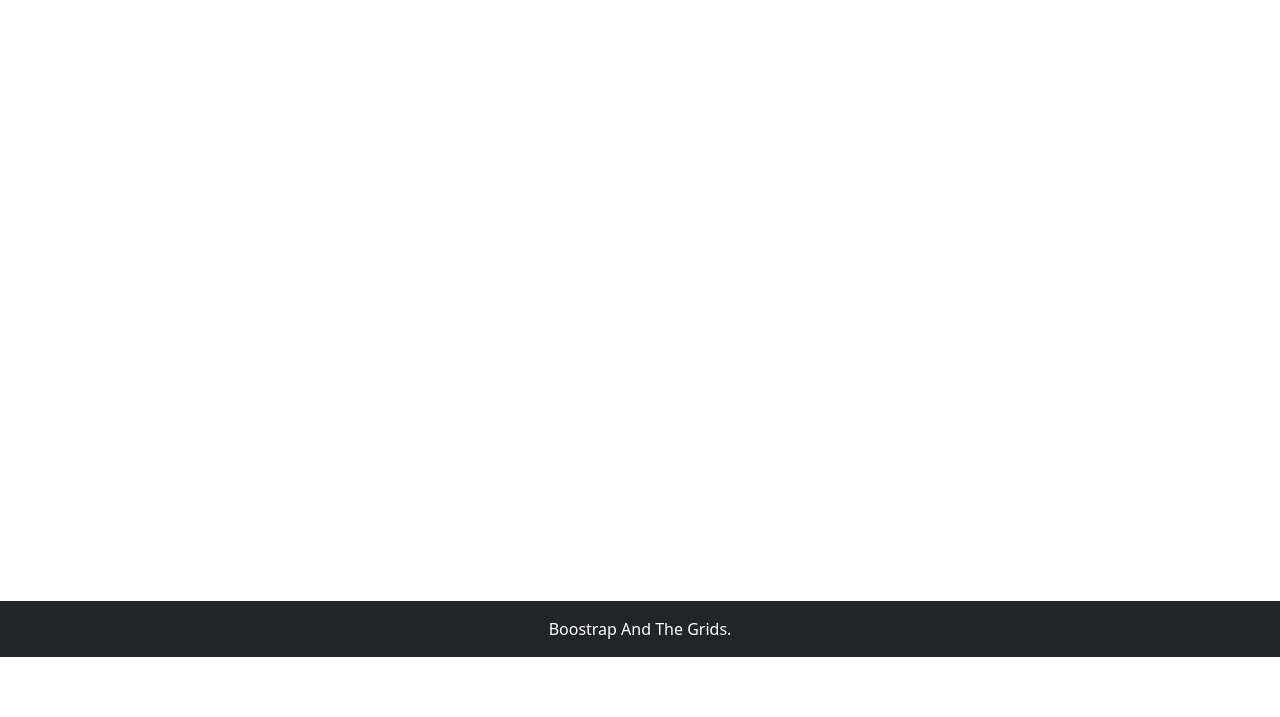
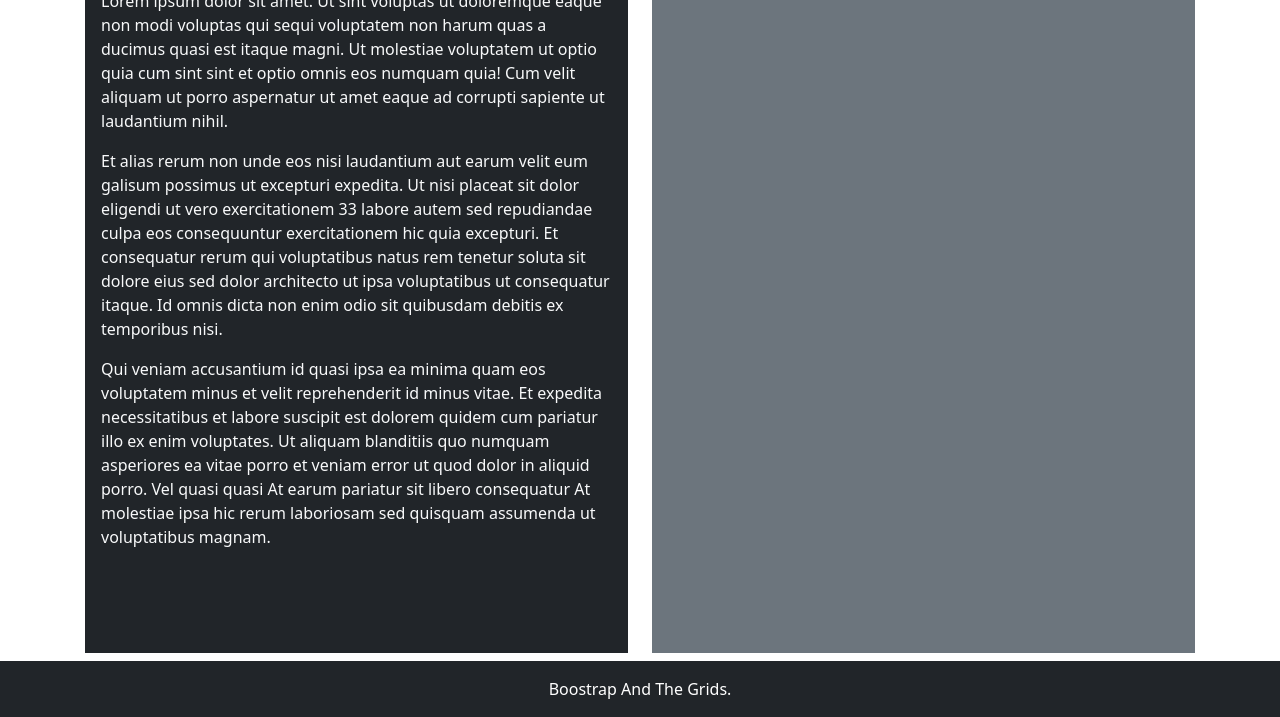
Before and after one commit to Aniyes/Boostrap-and-the-Grids, a plain HTML site: page Grid1.html in a window 1280 px wide. Shown: the part 143-860 px from the top of the page. Before the commit the page ends 800 px from the top, so only its background shows below. Drawn offline with nearby package versions, Linux system fonts and the light colour scheme.

Commit message:
Grid 1 Page complete
added custom css for padding and bootstrap for alightments

```diff
--- a/Grid1.html
+++ b/Grid1.html
@@ -62,9 +62,36 @@
 </nav>
 
     <main class="flex-shrink-0">
-       <div class="container">
+       <div class="container h-100 minHeight">
+        <div class="row row-cols-1 row-cols-md-2 gy-2 h-100">
+            <div class="col">
+                <div class="bg-dark text-light h-100 p-3">
+                    <h1>COL ONE</h1>
+    <P> Lorem ipsum dolor sit amet. Ut sint voluptas ut doloremque eaque non modi voluptas
+       qui sequi voluptatem non harum quas a ducimus quasi est itaque magni. Ut molestiae voluptatem ut
+       optio quia cum sint sint et optio omnis eos numquam quia! Cum velit aliquam ut porro aspernatur ut
+       amet eaque ad corrupti sapiente ut laudantium nihil.</P>
+     <p>   Et alias rerum non unde eos nisi laudantium aut earum velit eum galisum possimus ut excepturi expedita.
+        Ut nisi placeat sit dolor eligendi ut vero exercitationem 33 labore autem sed repudiandae culpa eos
+        consequuntur exercitationem hic quia excepturi. Et consequatur rerum qui voluptatibus natus rem tenetur
+         soluta sit dolore eius sed dolor architecto ut ipsa voluptatibus ut consequatur itaque.
+          Id omnis dicta non enim odio sit quibusdam debitis ex temporibus nisi. </p>
+    <P>Qui veniam accusantium id quasi ipsa ea minima quam eos voluptatem minus et velit reprehenderit
+         id minus vitae. Et expedita necessitatibus et labore suscipit est dolorem quidem cum pariatur illo
+          ex enim voluptates. Ut aliquam blanditiis quo numquam asperiores ea vitae porro et veniam error ut
+          quod dolor in aliquid porro. Vel quasi quasi At earum pariatur sit libero consequatur At molestiae
+         ipsa hic rerum laboriosam sed quisquam assumenda ut voluptatibus magnam.</P>
 
-       </div>
+</div>
+
+            </div>
+            <div class="col">
+                <div class="bg-secondary text-light h-100 p-3">
+                    COL TWO
+                </div>
+            </div>
+        </div>
+        </div>
     </main>
     <footer class="footer mt-auto py-3 bg-dark sticky-footer">
         <div class="container-fluid text-center">
--- a/css/site.css
+++ b/css/site.css
@@ -25,3 +25,7 @@
     font-style: normal;
     color: rgb(195, 255, 0);
 }
+
+.minHeight{
+    min-height: 80vh;
+}
```
